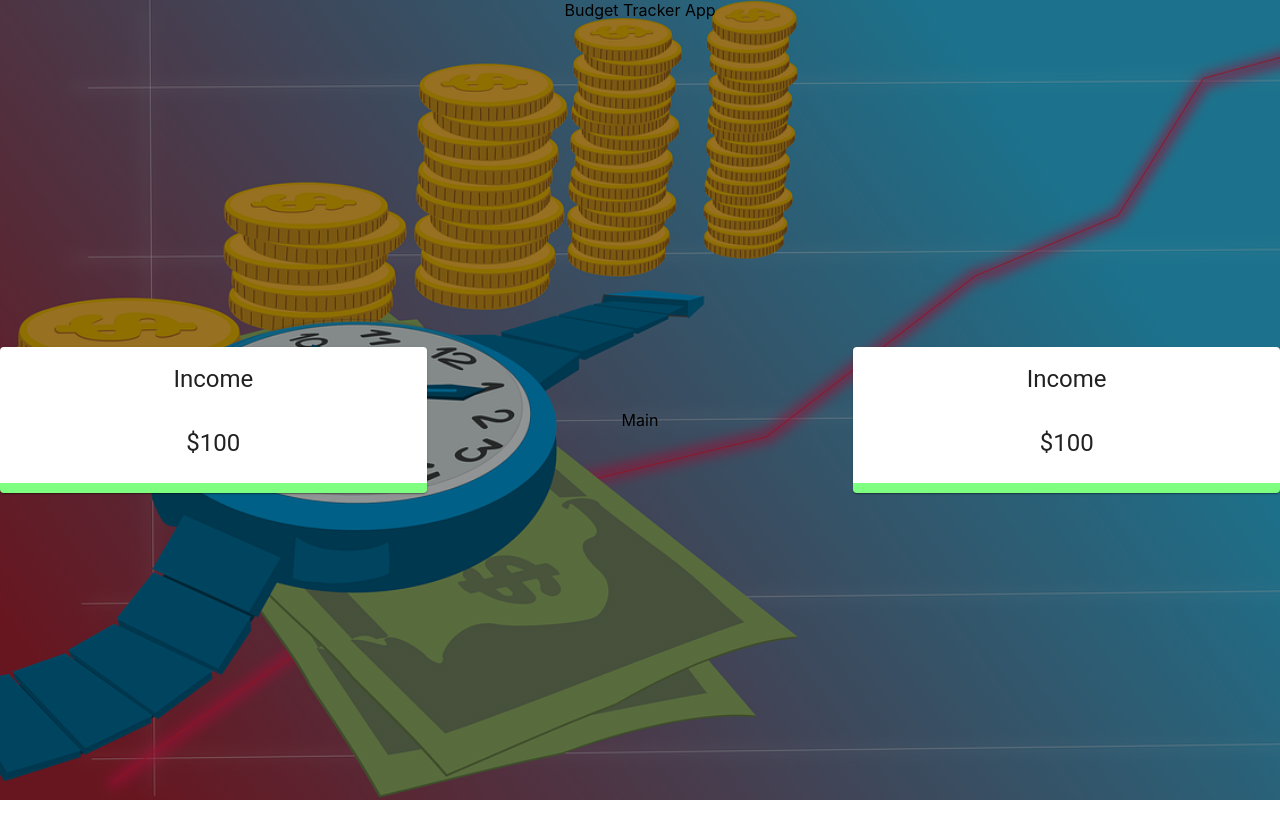
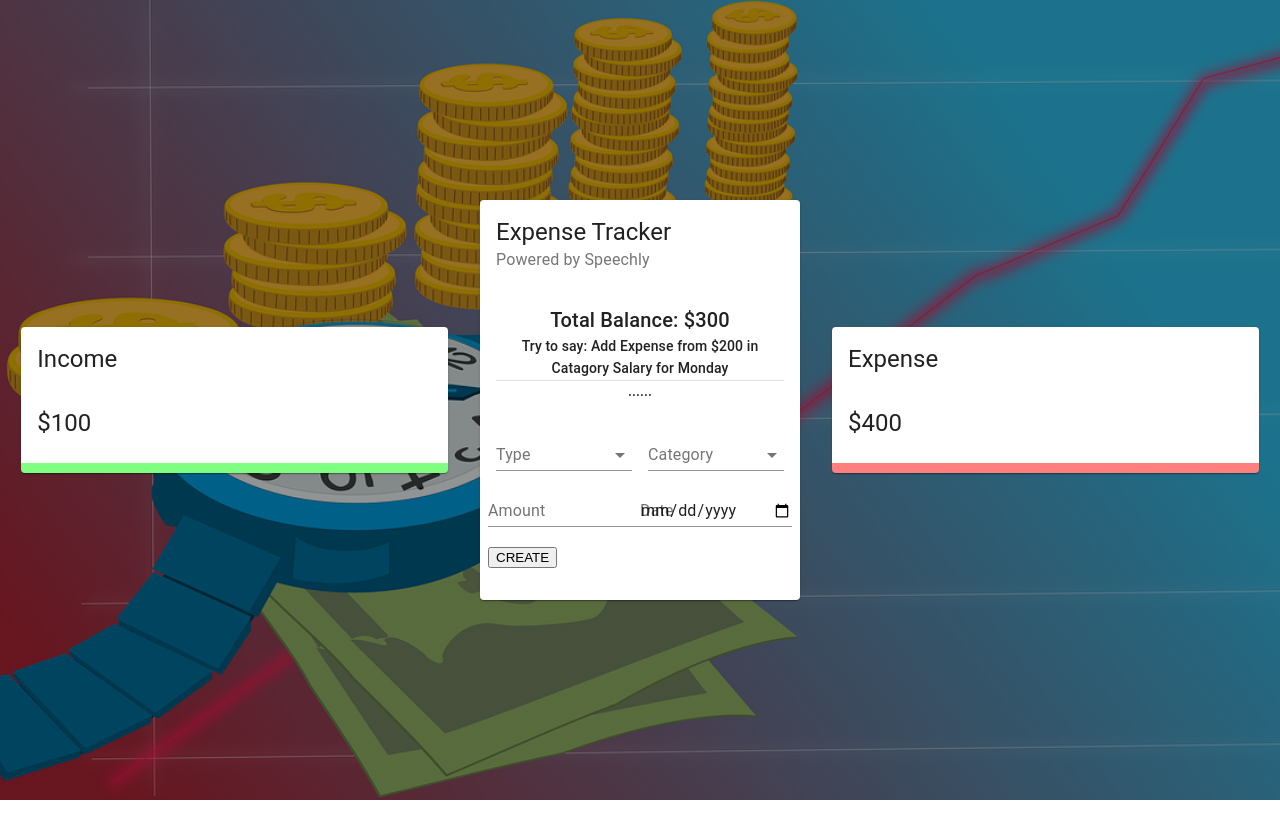
Before and after one commit to rolandexplore93/budget-tracker, a React (Create React App) app: page / in a window 1280 px wide. Built offline with nearby package versions, Linux system fonts and the light colour scheme.

Commit message:
Create and style Main.jsx and Form.jsx component layout

```diff
--- a/src/App.js
+++ b/src/App.js
@@ -1,22 +1,26 @@
-import logo from './logo.svg';
-import './App.css';
+// import logo from './logo.svg';
+import {Grid} from '@material-ui/core'
 
 import Details from './components/Details/Details'
-import {Grid} from '@material-ui/core'
+import Main from './components/Main/Main'
+import useStyles from './styles'
 
 function App() {
+  const classes = useStyles();
+
   return (
-    <div className="App">
-      Budget Tracker App
-      <Grid container spacing={0} alignItems='center' justifyContent='center' style={{height: '100vh'}}>
+    <div>
+      <Grid className={classes.grid} container spacing={0} alignItems='center' justifyContent='center' style={{height: '100vh'}}>
         <Grid item xs={12} sm={4}>
-            <Details />
+            <Details title='Income' amount='100'/>
+        </Grid>
+        <Grid item xs={12} sm={3}>
+            <Main title='Expense Tracker' subheader='Powered by Speechly'
+              amount='300'
+            />
         </Grid>
         <Grid item xs={12} sm={4}>
-            Main
-        </Grid>
-        <Grid item xs={12} sm={4}>
-            <Details />
+            <Details title='Expense' amount='400'/>
         </Grid>
 
       </Grid>
--- a/src/components/Details/Details.jsx
+++ b/src/components/Details/Details.jsx
@@ -5,14 +5,14 @@ import { Doughnut } from 'react-chartjs-2'
 // import useStyles from styles.js
 import useStyles from './styles'
 
-const Details = () => {
+const Details = ({title, amount}) => {
   const classes = useStyles();
 
   return (
-    <Card className={classes.income}>
-        <CardHeader title="Income" />
+    <Card className={title === 'Income' ? classes.income : classes.expense}>
+        <CardHeader title={title} />
         <CardContent>
-            <Typography variant='h5'>$100</Typography>
+            <Typography variant='h5'>${amount}</Typography>
             {/* <Doughnut data="DATA" /> */}
         </CardContent>
     </Card>
--- /dev/null
+++ b/src/components/Main/Form/Form.jsx
@@ -0,0 +1,46 @@
+import React from 'react'
+import {TextField, Typography, Button, Select, InputLabel, Grid, FormControl, MenuItem} from '@material-ui/core'
+
+import useStyles from './styles'
+
+const Form = () => {
+    const classes = useStyles();
+
+  return (
+    <Grid container spacing={2}>
+        <Grid item xs={12}>
+            <Typography align='center' variant='subtitle2' gutterBottom>
+                ......
+            </Typography>
+        </Grid>
+        <Grid item xs={6}>
+            <FormControl fullWidth>
+                <InputLabel>Type</InputLabel>
+                <Select>
+                    <MenuItem value='income'>Income</MenuItem>
+                    <MenuItem value='expense'>Expense</MenuItem>
+                </Select>
+            </FormControl>
+        </Grid>
+        <Grid item xs={6}>
+            <FormControl fullWidth>
+                <InputLabel>Category</InputLabel>
+                <Select>
+                    <MenuItem value='business'>Business</MenuItem>
+                    <MenuItem value='salary'>Salary</MenuItem>
+                    <MenuItem value='health'>Health</MenuItem>
+                </Select>
+            </FormControl>
+        </Grid>
+        <Grid xs={6}>
+            <TextField type='number' label='Amount' fullWidth/>
+        </Grid>
+        <Grid xs={6}>
+            <TextField type='date' label='Date' fullWidth/>
+        </Grid>
+        <button className={classes.button} color='primary' variant='outlined' fullWidth>CREATE</button>
+    </Grid>
+  )
+}
+
+export default Form
--- /dev/null
+++ b/src/components/Main/Form/styles.js
@@ -0,0 +1,12 @@
+import { makeStyles } from '@material-ui/core/styles';
+
+export default makeStyles(() => ({
+    radioGroup: {
+        display: 'flex',
+        justifyContent: 'center',
+        marginBottom: '-10px'
+    },
+    button: {
+        marginTop: '20px'
+    }
+}))
--- /dev/null
+++ b/src/components/Main/Main.jsx
@@ -0,0 +1,34 @@
+import React from 'react'
+import { Card, CardHeader, CardContent, Typography, Grid, Divider} from '@material-ui/core'
+
+import useStyles from './styles'
+import Form from './Form/Form';
+
+const Main = ({title, subheader, amount}) => {
+    const classes = useStyles();
+
+  return (
+      <Card className={classes.root}>
+            <CardHeader title={title} subheader={subheader} />
+            <CardContent>
+                <Typography align='center' variant='h6'>Total Balance: ${amount}</Typography>
+                {/* Infocard for Speechly */}
+                <Typography align='center' variant='subtitle2'>Try to say: Add Expense from $200 in Catagory Salary for Monday</Typography>
+                <Divider />
+              <Form />
+            </CardContent>
+            <CardContent className={classes.cartContent}>
+                {/* <Typography>CREATE</Typography> */}
+                <Grid container spacing={2}>
+                    <Grid item xs={12}>
+                        {/* List */}
+                    </Grid>
+
+                </Grid>
+            </CardContent>
+
+      </Card>
+  )
+}
+
+export default Main
--- /dev/null
+++ b/src/components/Main/styles.js
@@ -0,0 +1,24 @@
+import { makeStyles } from '@material-ui/core/styles';
+
+export default makeStyles((theme) => ({
+  media: {
+    height: 0,
+    paddingTop: '56.25%', // 16:9
+  },
+  expand: {
+    transform: 'rotate(0deg)',
+    marginLeft: 'auto',
+    transition: theme.transitions.create('transform', {
+      duration: theme.transitions.duration.shortest,
+    }),
+  },
+  expandOpen: {
+    transform: 'rotate(180deg)',
+  },
+  cartContent: {
+    paddingTop: 0,
+  },
+  divider: {
+    margin: '20px 0',
+  },
+}));
--- /dev/null
+++ b/src/styles.js
@@ -0,0 +1,31 @@
+import { makeStyles } from '@material-ui/core/styles';
+
+// Add styles to app.js
+export default makeStyles((theme) => ({
+  desktop: {
+    [theme.breakpoints.up('sm')]: {
+      display: 'none',
+    },
+  },
+  mobile: {
+    [theme.breakpoints.down('sm')]: {
+      display: 'none',
+    },
+  },
+  main: {
+    [theme.breakpoints.up('sm')]: {
+      paddingBottom: '5%',
+    },
+  },
+  last: {
+    [theme.breakpoints.down('sm')]: {
+      marginBottom: theme.spacing(3),
+      paddingBottom: '200px',
+    },
+  },
+  grid: {
+    '& > *': {
+      margin: theme.spacing(2),
+    },
+  },
+}));
```
Also changed, not shown: src/components/styles.js (deleted).
